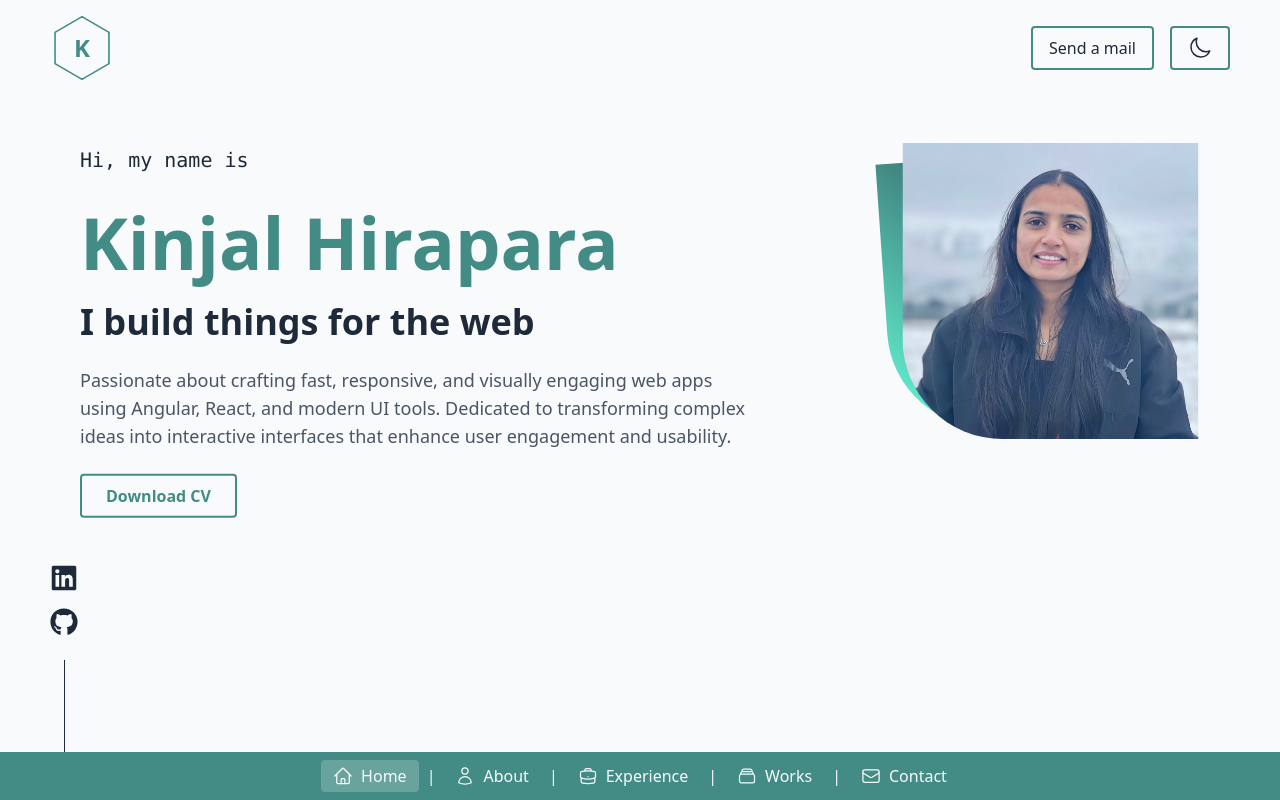
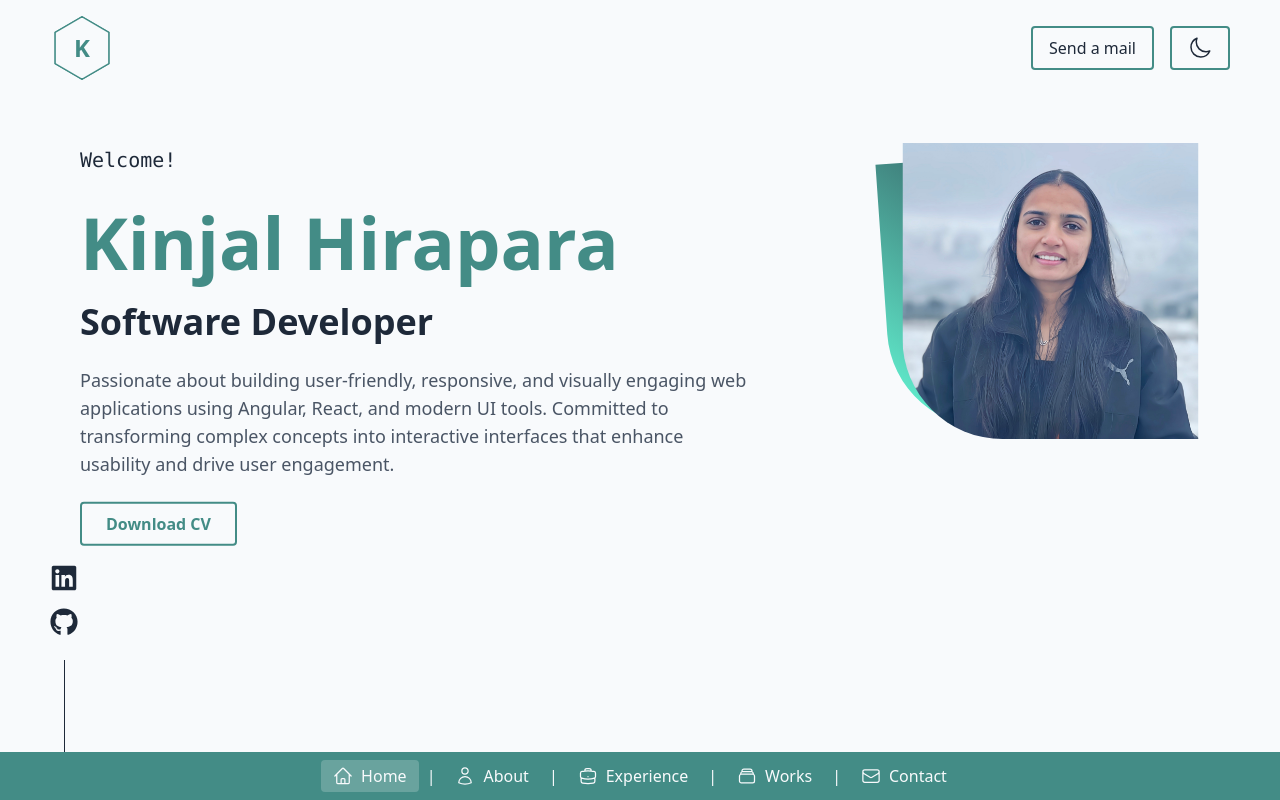
Before and after one commit to KinjalHirapara/portfolio, a React (Vite) app: page / in a window 1280 px wide. Built offline with nearby package versions, Linux system fonts and the light colour scheme.

Commit message:
updated content.

```diff
--- a/src/components/Home.tsx
+++ b/src/components/Home.tsx
@@ -14,7 +14,7 @@ const Home: React.FC = () => {
             variants={fadeInUp}
           >
             <h1 className="text-lg md:text-xl font-mono mb-2 text-textDark dark:text-textLight">
-              Hi, my name is
+              Welcome!
             </h1>
           </motion.div>
           <motion.div
@@ -33,7 +33,7 @@ const Home: React.FC = () => {
             variants={fadeInUp}
             className="text-4xl md:text-4xl font-semibold text-textDark dark:text-textLight"
           >
-            I build things for the web
+            Software Developer
           </motion.div>
           <motion.div
             custom={3}
@@ -42,10 +42,10 @@ const Home: React.FC = () => {
             variants={fadeInUp}
             className="text-base md:text-lg text-gray-600 dark:text-gray-400 max-w-2xl"
           >
-            Passionate about crafting fast, responsive, and visually engaging
-            web apps using Angular, React, and modern UI tools. Dedicated to
-            transforming complex ideas into interactive interfaces that enhance
-            user engagement and usability.
+            Passionate about building user-friendly, responsive, and visually
+            engaging web applications using Angular, React, and modern UI tools.
+            Committed to transforming complex concepts into interactive
+            interfaces that enhance usability and drive user engagement.
           </motion.div>
           <motion.div
             custom={4}
```
